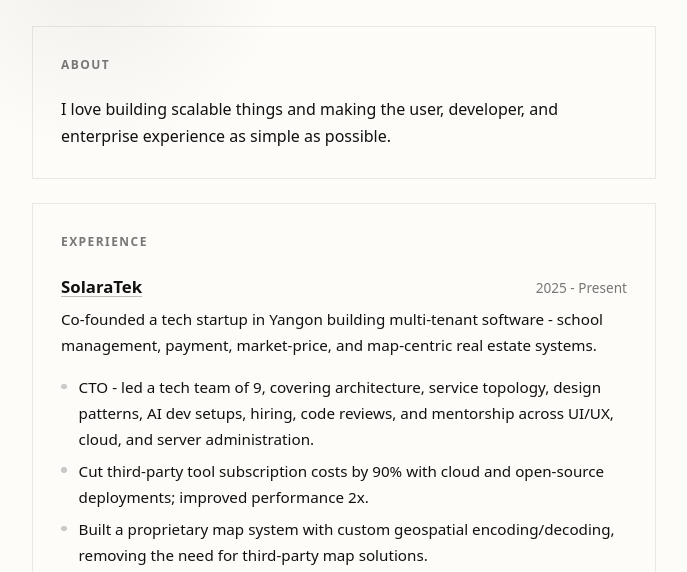
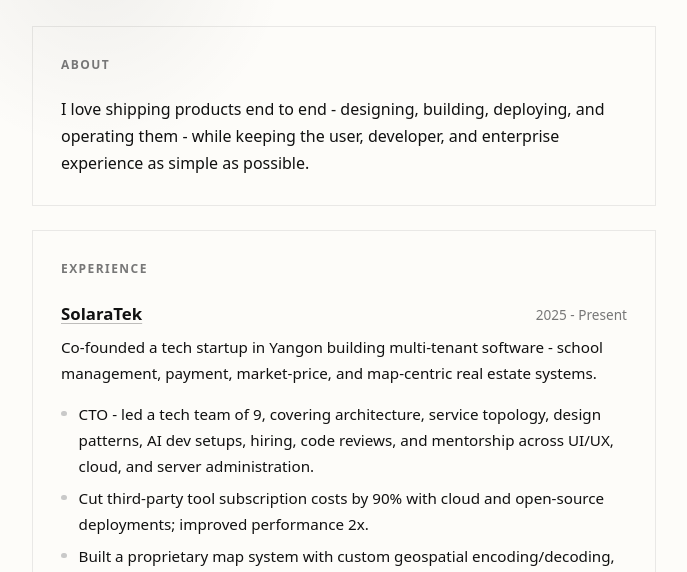
Before and after one commit to kmkhant/kmkhant.github.io, a plain HTML site: page index.html in a window 1280 px wide. Shown: the part 203-775 px from the top of the page, without its empty margins (296-983 px from the left). Drawn offline with Linux system fonts and the light colour scheme.

Commit message:
Revise about to shipping products end to end

```diff
--- a/index.html
+++ b/index.html
@@ -369,7 +369,8 @@
             <section id="about" class="card">
                 <h2>About</h2>
                 <p>
-                    I love building scalable things and making the user,
+                    I love shipping products end to end - designing, building,
+                    deploying, and operating them - while keeping the user,
                     developer, and enterprise experience as simple as possible.
                 </p>
             </section>
```
Also changed, not shown: llms.txt.
